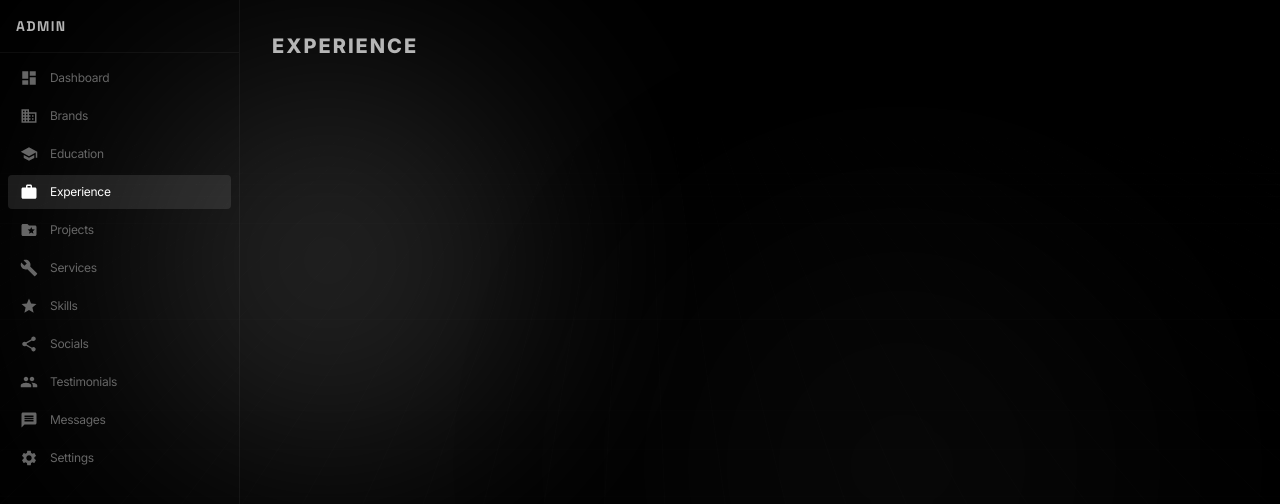
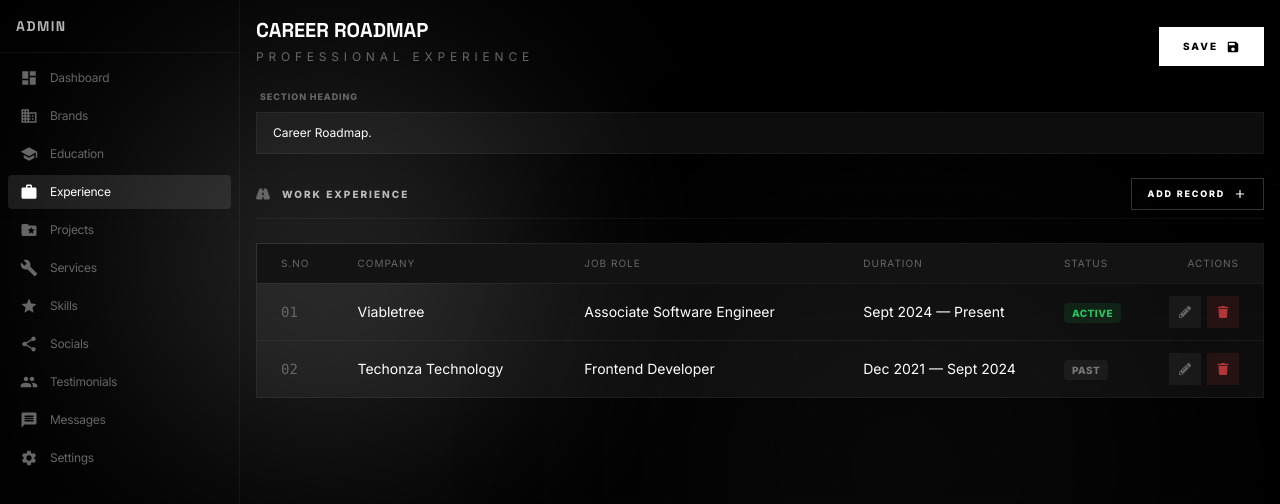
Before and after one commit to Hayyanshaikh/portfolio, a Next.js app: page /admin/experience in a window 1280 px wide. Shown: the top 504 px of the page. Built offline with nearby package versions, Linux system fonts and the light colour scheme.

Commit message:
feat: implement experience admin page

```diff
--- a/app/(admin)/admin/experience/page.tsx
+++ b/app/(admin)/admin/experience/page.tsx
@@ -1,7 +1,280 @@
-export default function ExperiencePage() {
+"use client";
+
+import { useEffect, useState } from "react";
+import { MdSave, MdAdd } from "react-icons/md";
+import { FaRoad } from "react-icons/fa6";
+import Button from "@/components/ui/Button";
+import PageHeader from "@/components/admin/PageHeader";
+import FieldGroup from "@/components/admin/FieldGroup";
+import InputField from "@/components/ui/InputField";
+import DataTable, { ColumnDef } from "@/components/admin/DataTable";
+import Modal from "@/components/ui/Modal";
+import Form from "@/components/ui/Form";
+import ActionButtons from "@/components/ui/ActionButtons";
+
+interface ExperienceEntry {
+  id: string;
+  company: string;
+  role: string;
+  period: string;
+  description: string;
+  active: boolean;
+}
+
+const initialExperience: ExperienceEntry[] = [
+  {
+    id: "1",
+    company: "Viabletree",
+    role: "Associate Software Engineer",
+    period: "Sept 2024 — Present",
+    description: "Leading the development of enterprise-level ERP modules using Next.js, TypeScript, and Ant Design. Responsible for building scalable frontend architecture, optimizing performance, and integrating backend APIs for real-time business operations.",
+    active: true,
+  },
+  {
+    id: "2",
+    company: "Techonza Technology",
+    role: "Frontend Developer",
+    period: "Dec 2021 — Sept 2024",
+    description: "Converted complex Figma designs into responsive and interactive web applications using React.js and Tailwind CSS. Built reusable component libraries, integrated REST APIs, and collaborated closely with backend teams.",
+    active: false,
+  },
+];
+
+const ExperiencePage = () => {
+  const [isModalOpen, setIsModalOpen] = useState<boolean>(false);
+  const [isDeleteModalOpen, setIsDeleteModalOpen] = useState<boolean>(false);
+  const [isSuccessModalOpen, setIsSuccessModalOpen] = useState<boolean>(false);
+  const [selectedEntry, setSelectedEntry] = useState<ExperienceEntry | null>(
+    null,
+  );
+  const [experience, setExperience] = useState<ExperienceEntry[]>([]);
+
+  useEffect(() => {
+    setExperience(initialExperience);
+  }, []);
+
+  const handleAddEntryModal = () => {
+    setSelectedEntry(null);
+    setIsModalOpen(true);
+  };
+
+  const handleEditEntry = (entry: ExperienceEntry) => {
+    setSelectedEntry(entry);
+    setIsModalOpen(true);
+  };
+
+  const handleRemoveEntry = (id: string) => {
+    setExperience(prev => prev.filter(item => item.id !== id));
+  };
+
+  const handleSave = (values: Record<string, any>) => {
+    const payload = {
+      id: selectedEntry?.id || Math.random().toString(36).substr(2, 9),
+      role: values.role || "",
+      period: values.period || "",
+      company: values.company || "",
+      description: values.description || "",
+      active: !!values.active,
+    };
+
+    if (selectedEntry) {
+      setExperience(prev => prev.map(item => item.id === selectedEntry.id ? payload : item));
+    } else {
+      setExperience(prev => [...prev, payload]);
+    }
+    setIsModalOpen(false);
+  };
+
+  const columns: ColumnDef<ExperienceEntry>[] = [
+    {
+      key: "sno",
+      header: "S.No",
+      headerClassName: "w-16",
+      cellClassName: "text-sm font-mono text-muted",
+      render: (_, index) => String(index + 1).padStart(2, "0"),
+    },
+    {
+      key: "company",
+      header: "Company",
+    },
+    {
+      key: "role",
+      header: "Job Role",
+    },
+    {
+      key: "period",
+      header: "Duration",
+      headerClassName: "w-48",
+    },
+    {
+        key: "status",
+        header: "Status",
+        headerClassName: "w-24",
+        render: (entry) => (
+            <span className={`px-2 py-1 text-[10px] font-bold uppercase tracking-wider rounded ${entry.active ? 'bg-green-500/10 text-green-500' : 'bg-white/5 text-white/40'}`}>
+                {entry.active ? 'Active' : 'Past'}
+            </span>
+        )
+    },
+    {
+      key: "actions",
+      header: "Actions",
+      headerClassName: "text-right w-24",
+      cellClassName: "text-right",
+      render: (entry) => (
+        <ActionButtons
+          onEdit={() => handleEditEntry(entry)}
+          onDelete={() => {
+            setSelectedEntry(entry);
+            setIsDeleteModalOpen(true);
+          }}
+        />
+      ),
+    },
+  ];
+
   return (
-    <div className="p-4">
-      <h1 className="text-xl font-bold uppercase tracking-widest text-white/70">Experience</h1>
+    <div className="animate-reveal space-y-4">
+      <PageHeader
+        title="Career Roadmap"
+        subtitle="Professional Experience"
+        action={
+          <Button
+            variant="solid"
+            form="sectionForm"
+            type="submit"
+            size="sm"
+            icon={<MdSave className="text-sm" />}
+          >
+            Save
+          </Button>
+        }
+      />
+
+      <Form form="sectionForm" onSubmit={() => { }} className="space-y-6">
+        {/* Section Settings */}
+        <InputField
+          isRequired
+          name="sectionHeading"
+          label="Section Heading"
+          defaultValue="Career Roadmap."
+        />
+
+        {/* Experience Entries Container */}
+        <FieldGroup
+          title="Work Experience"
+          icon={FaRoad}
+          rightAction={
+            <Button
+              variant="outline"
+              size="xs"
+              onClick={handleAddEntryModal}
+              icon={<MdAdd className="text-sm" />}
+            >
+              Add Record
+            </Button>
+          }
+        >
+          <DataTable columns={columns} data={experience} />
+        </FieldGroup>
+      </Form>
+
+      <Modal
+        size="xl"
+        form="form"
+        isOpen={isModalOpen}
+        footerAction={
+          selectedEntry && (
+            <ActionButtons
+              showEdit={false}
+              onDelete={() => {
+                setIsDeleteModalOpen(true);
+              }}
+            />
+          )
+        }
+        setIsOpen={setIsModalOpen}
+        buttonText={selectedEntry ? "Update" : "Save"}
+        title={selectedEntry ? "Edit Experience" : "Add New Experience"}
+      >
+        <Form
+          key={selectedEntry?.id || "add"}
+          form="form"
+          onSubmit={handleSave}
+          className="space-y-4"
+        >
+          <div className="grid grid-cols-1 md:grid-cols-2 gap-4">
+            <InputField
+              isRequired
+              name="company"
+              label="Company Name"
+              defaultValue={selectedEntry?.company}
+            />
+            <InputField
+              isRequired
+              name="role"
+              label="Job Role"
+              defaultValue={selectedEntry?.role}
+            />
+          </div>
+          <InputField
+            isRequired
+            name="period"
+            label="Duration (e.g., Jan 2023 — Present)"
+            defaultValue={selectedEntry?.period}
+          />
+          <InputField
+            name="description"
+            label="Job Description"
+            isTextArea
+            rows={4}
+            defaultValue={selectedEntry?.description}
+          />
+          <div className="flex items-center gap-3 p-4 bg-white/5 rounded-lg border border-white/10">
+             <input
+                type="checkbox"
+                id="active"
+                name="active"
+                defaultChecked={selectedEntry?.active}
+                className="w-4 h-4 rounded border-white/20 bg-transparent text-primary focus:ring-primary/20"
+             />
+             <label htmlFor="active" className="text-sm font-medium text-white/70 cursor-pointer">
+                Currently working here (Active)
+             </label>
+          </div>
+        </Form>
+      </Modal>
+
+      <Modal
+        type="warning"
+        buttonText="Yes"
+        title="Are you sure"
+        isOpen={isDeleteModalOpen}
+        setIsOpen={setIsDeleteModalOpen}
+        description="Are you sure you want to delete this record?"
+        onConfirm={() => {
+          if (selectedEntry) {
+            handleRemoveEntry(selectedEntry.id);
+          }
+          setIsDeleteModalOpen(false);
+          setIsSuccessModalOpen(true);
+        }}
+      />
+
+      <Modal
+        type="success"
+        buttonText="Ok"
+        title="Success"
+        isOpen={isSuccessModalOpen}
+        setIsOpen={setIsSuccessModalOpen}
+        description="Record deleted successfully!"
+        onConfirm={() => {
+          setIsModalOpen(false);
+          setIsSuccessModalOpen(false);
+        }}
+      />
     </div>
   );
-}
+};
+
+export default ExperiencePage;
```
